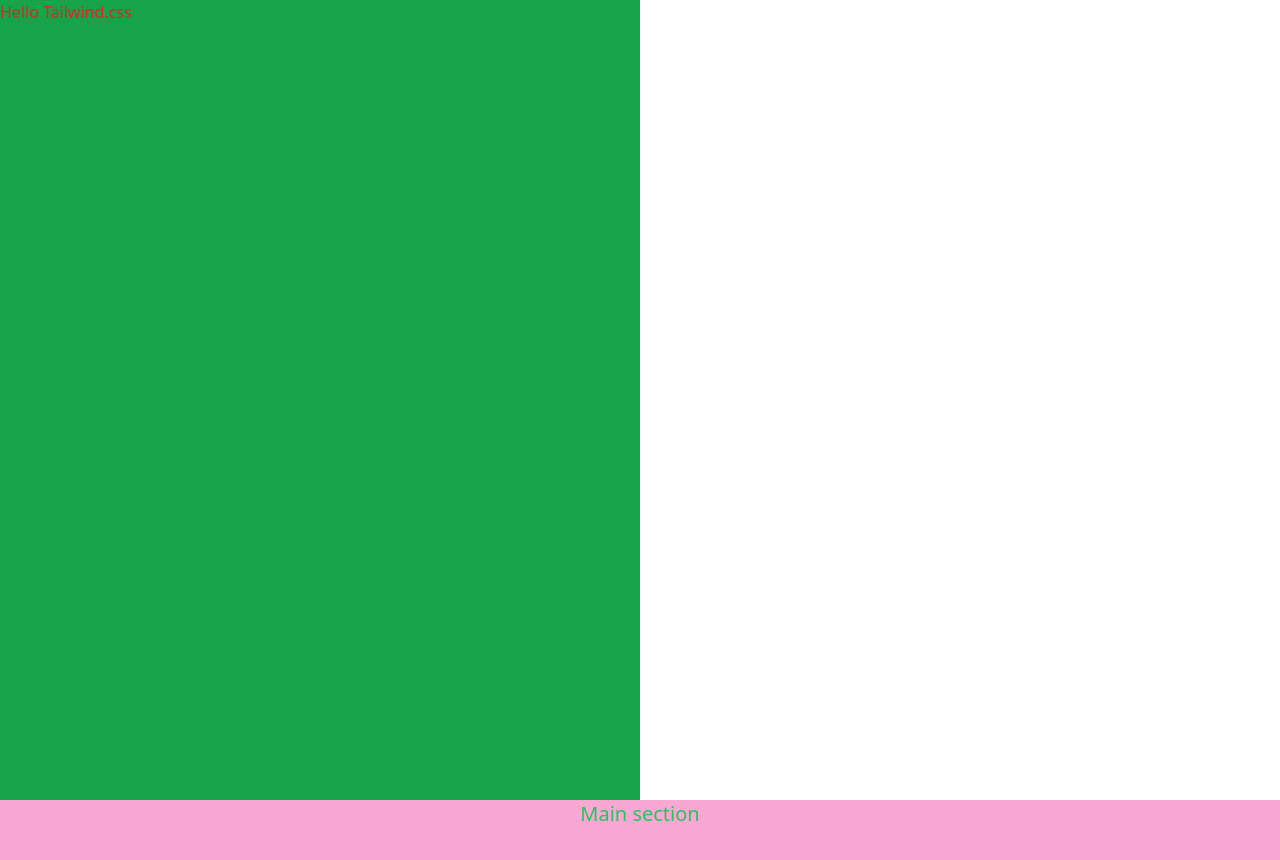
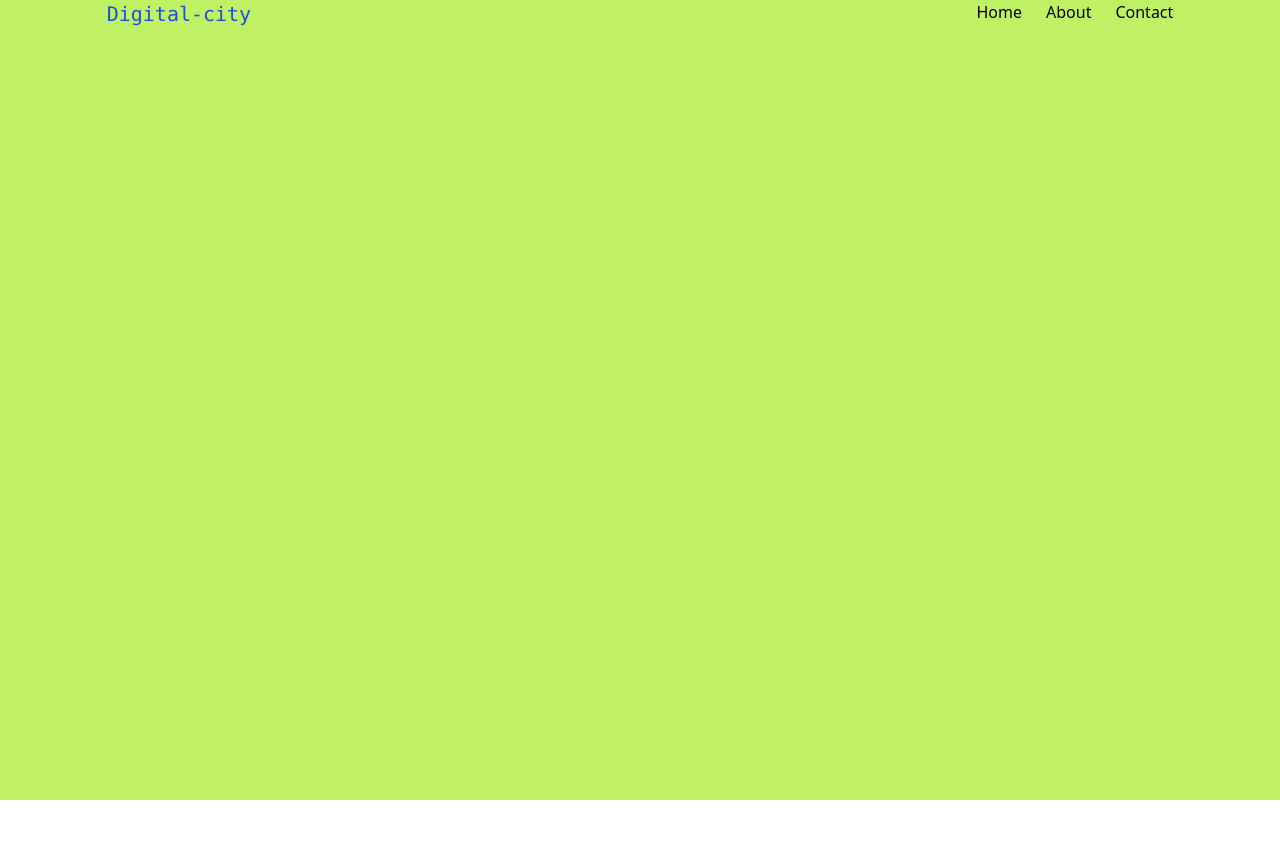
Before and after one commit to Dc-Coders/f17-first-repo, a plain HTML site: page src/index.html in a window 1280 px wide. After the commit the page ends 800 px from the top, so only its background shows below. Drawn offline with Linux system fonts and the light colour scheme.

Commit message:
men headerni boshladim

```diff
--- a/src/index.html
+++ b/src/index.html
@@ -9,19 +9,18 @@
 </head>
 <body>
 
-
-    <div class="w-6/12 h-screen bg-green-600">
-        <h1 class="text-red-600">Hello Tailwind.css</h1>
-    </div>
-
-
-<main class="w-full h-screen bg-pink-300">
-    <div class="container">
-        <section>
-            <h2 class="text-green-500 text-xl text-center">Main section</h2>
-        </section>
-    </div>
-</main>
+    <header class="w-full h-screen bg-lime-300">
+        <div class="container w-10/12 mx-auto">
+            <nav class="flex justify-between align-middle h-5">
+                <h1 class="text-xl font-mono text-blue-700">Digital-city</h1>
+                <ul class="flex align-middle gap-6">
+                    <li><a href="#">Home</a></li>
+                    <li><a href="#">About</a></li>
+                    <li><a href="#">Contact</a></li>
+                </ul>
+            </nav>
+        </div>
+    </header>
 
 
 </body>
```
Also changed, not shown: src/output.css.
